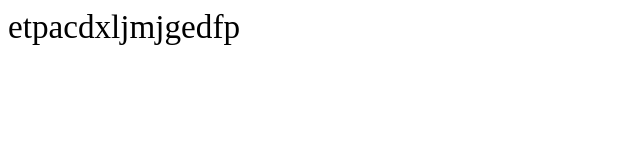
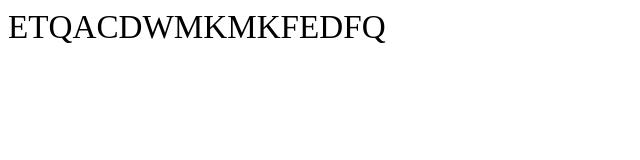
Before and after one commit to wmparkerLCHS/wmparkerLCHS.github.io, a plain HTML site: page riddle2/courage.htm in a window 1280 px wide. Shown: the whole page, without its empty margins (0-640 px from the left). Drawn offline with Linux system fonts and the light colour scheme.

Commit message:
Update courage.htm

```diff
--- a/riddle2/courage.htm
+++ b/riddle2/courage.htm
@@ -16,6 +16,6 @@
 <body>
 
 <big><big><big><big>
-etpacdxljmjgedfp</big></big></big></big>
+ETQACDWMKMKFEDFQ</big></big></big></big>
 </body>
 </html>
```
